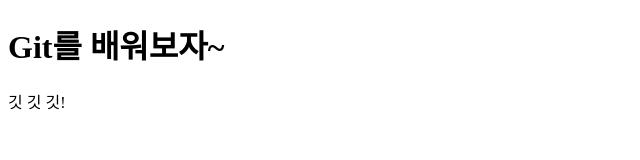
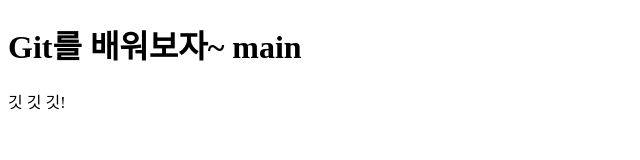
Before and after one commit to kwong1110/git-test, a plain HTML site: page index.html in a window 1280 px wide. Shown: the whole page, without its empty margins (0-640 px from the left). Drawn offline with Linux system fonts and the light colour scheme.

Commit message:
메인 페이지 생성

```diff
--- a/index.html
+++ b/index.html
@@ -7,7 +7,7 @@
     <title>GIT 테스트!</title>
 </head>
 <body>
-    <h1>Git를 배워보자~</h1>
+    <h1>Git를 배워보자~ main</h1>
     <div>깃 깃 깃!</div>
 </body>
 </html>
```
